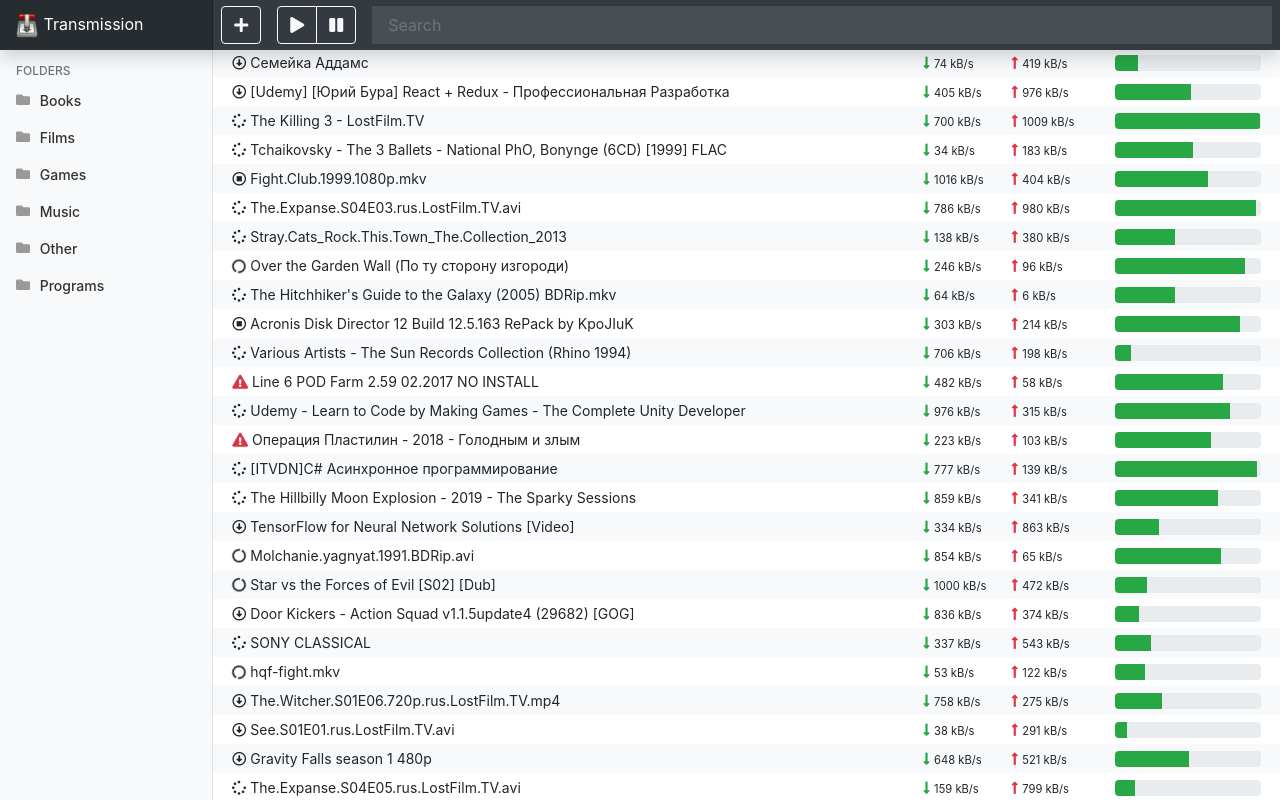
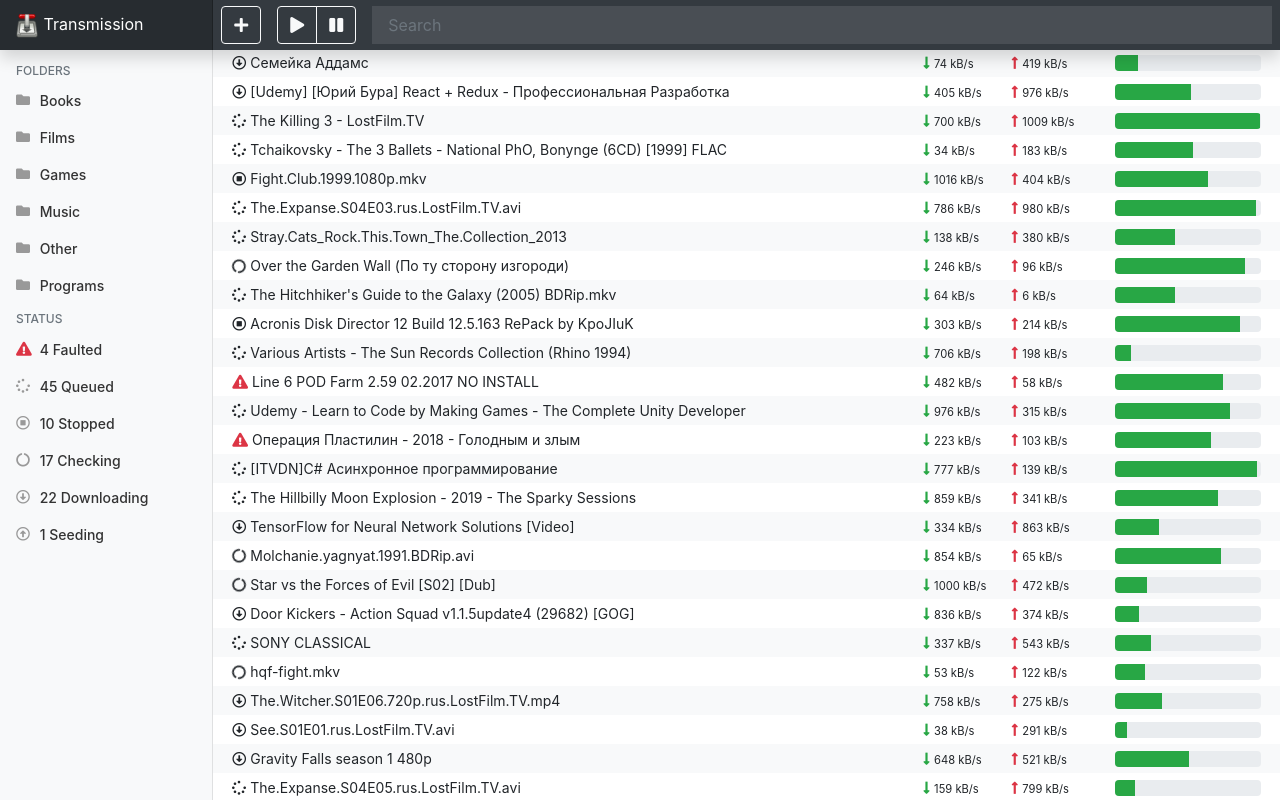
Before and after one commit to Beatlegger/transmission-web-ui, an Angular app: page / in a window 1280 px wide. Shown: the top 802 px of the page. Built offline with nearby package versions, Linux system fonts and the light colour scheme.

Commit message:
Add statuses to sidebar.

```diff
--- a/src/app/app.component.html
+++ b/src/app/app.component.html
@@ -2,7 +2,7 @@
 <div class="container-fluid">
   <div class="row">
     <div class="col col-md-2 d-none d-md-block bg-light sidebar">
-      <app-sidebar [folders]="folders"></app-sidebar>
+      <app-sidebar [statuses]="statuses" [folders]="folders"></app-sidebar>
     </div>
     <main role="main" class="col-md-10 ml-sm-auto col-lg-10 px-0">
       <app-torrent-list [filter]="torrentsFilter" [torrents]="torrents"></app-torrent-list>
--- a/src/app/app.component.ts
+++ b/src/app/app.component.ts
@@ -42,6 +42,15 @@
   torrents: TorrentInformation[] = [];
   torrentsFilter: string = '';
   folders: string[] = [];
+  statuses: any = {
+    all: 0,
+    faulted: 0,
+    queued: 0,
+    checking: 0,
+    stopped: 0,
+    downloading: 0,
+    seeding: 0
+  };
   error: string; //todo: error type
   torrentsSubscription: Subscription;
 
@@ -79,6 +88,15 @@
 
     this.torrents = torrents;
     this.folders = folders;
+    this.statuses = {
+      all: this.torrents.length,
+      faulted: this.torrents.filter(t=>t.error).length,
+      queued: this.torrents.filter(t=> [1, 3, 5].includes(t.status) && t.error === 0).length,
+      stopped: this.torrents.filter(t=> t.status === 0 && t.error === 0).length,
+      checking: this.torrents.filter(t=> t.status === 2 && t.error === 0).length,
+      downloading: this.torrents.filter(t=> t.status === 4 && t.error === 0).length,
+      seeding: this.torrents.filter(t=> t.status === 6 && t.error === 0).length,
+    };
   }
 
   mergeData(torrents: TorrentInformation[]) {
@@ -100,6 +118,16 @@
 
     //update folders
     this.folders = folders;
+
+    this.statuses = {
+      all: this.torrents.length,
+      faulted: this.torrents.filter(t=>t.error).length,
+      queued: this.torrents.filter(t=> [1, 3, 5].includes(t.status) && t.error === 0).length,
+      stopped: this.torrents.filter(t=> t.status === 0 && t.error === 0).length,
+      checking: this.torrents.filter(t=> t.status === 2 && t.error === 0).length,
+      downloading: this.torrents.filter(t=> t.status === 4 && t.error === 0).length,
+      seeding: this.torrents.filter(t=> t.status === 6 && t.error === 0).length,
+    };
   }
 
   searchValueChange(srchValue: any) {
--- a/src/app/components/sidebar/sidebar.component.html
+++ b/src/app/components/sidebar/sidebar.component.html
@@ -7,8 +7,53 @@
   <ul class="nav flex-column">
     <li class="nav-item" *ngFor="let folder of folders">
       <a class="nav-link" href="#">
-        <i class="fas fa-folder feather feather-file-text"></i> {{folder}}
+        <i class="fas fa-folder feather feather-file-text"></i> {{ folder }}
       </a>
     </li>
   </ul>
+  <h6
+    class="sidebar-heading d-flex justify-content-between align-items-center px-3 mt-2 mb-1 text-muted"
+  >
+    <span>Status <!-- ({{statuses.all}}) --></span>
+  </h6>
+  <ul class="nav flex-column">
+    <li class="nav-item">
+      <a class="nav-link" href="#">
+        <i class="fas fa-exclamation-triangle text-danger feather feather-file-text"></i> {{statuses.faulted}} Faulted
+      </a>
+    </li>
+    <li class="nav-item">
+      <a class="nav-link" href="#">
+        <i class="fas fa-spinner feather feather-file-text"></i> {{statuses.queued}} Queued
+      </a>
+    </li>
+    <li class="nav-item">
+      <a class="nav-link" href="#">
+        <i class="far fa-stop-circle feather feather-file-text"></i> {{statuses.stopped}} Stopped
+      </a>
+    </li>
+    <li class="nav-item">
+      <a class="nav-link" href="#">
+        <i class="fas fa-circle-notch feather feather-file-text"></i> {{statuses.checking}} Checking
+      </a>
+    </li>
+    <li class="nav-item">
+      <a class="nav-link" href="#">
+        <i class="far fa-arrow-alt-circle-down feather feather-file-text"></i> {{statuses.downloading}} Downloading
+      </a>
+    </li>
+    <li class="nav-item">
+      <a class="nav-link" href="#">
+        <i class="far fa-arrow-alt-circle-up feather feather-file-text"></i> {{statuses.seeding}} Seeding
+      </a>
+    </li>
+  </ul>
+  <!--  <i class="far fa-stop-circle" title="Torrent is stopped" *ngSwitchCase="0"></i>
+      <i class="fas fa-spinner fa-pulse" title="Queued to check files" *ngSwitchCase="1"></i>
+      <i class="fas fa-circle-notch fa-spin" title="Checking files" *ngSwitchCase="2"></i>
+      <i class="fas fa-spinner fa-pulse" title="Queued to download" *ngSwitchCase="3"></i>
+      <i class="far fa-arrow-alt-circle-down" title="Downloading" *ngSwitchCase="4"></i>
+      <i class="fas fa-spinner fa-pulse" title="Queued to seed" *ngSwitchCase="5"></i>
+      <i class="far fa-arrow-alt-circle-up" title="Seeding" *ngSwitchCase="6"></i>
+      <i class="far fa-question-circle" title="Unknown state" *ngSwitchDefault></i> -->
 </div>
--- a/src/app/components/sidebar/sidebar.component.ts
+++ b/src/app/components/sidebar/sidebar.component.ts
@@ -11,6 +11,7 @@
 export class SidebarComponent {
 
   @Input() folders: string[] = [];
+  @Input() statuses: any;
 
   constructor() { }
 }
```
